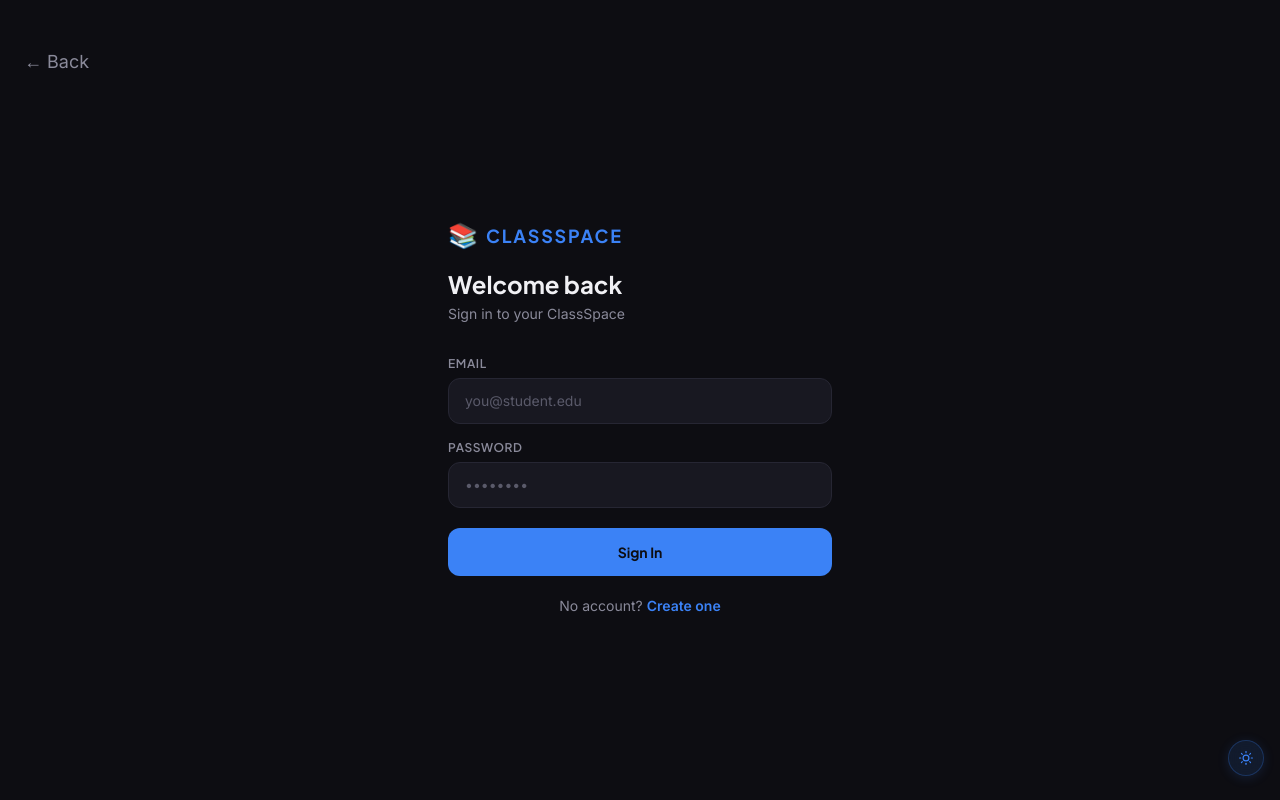
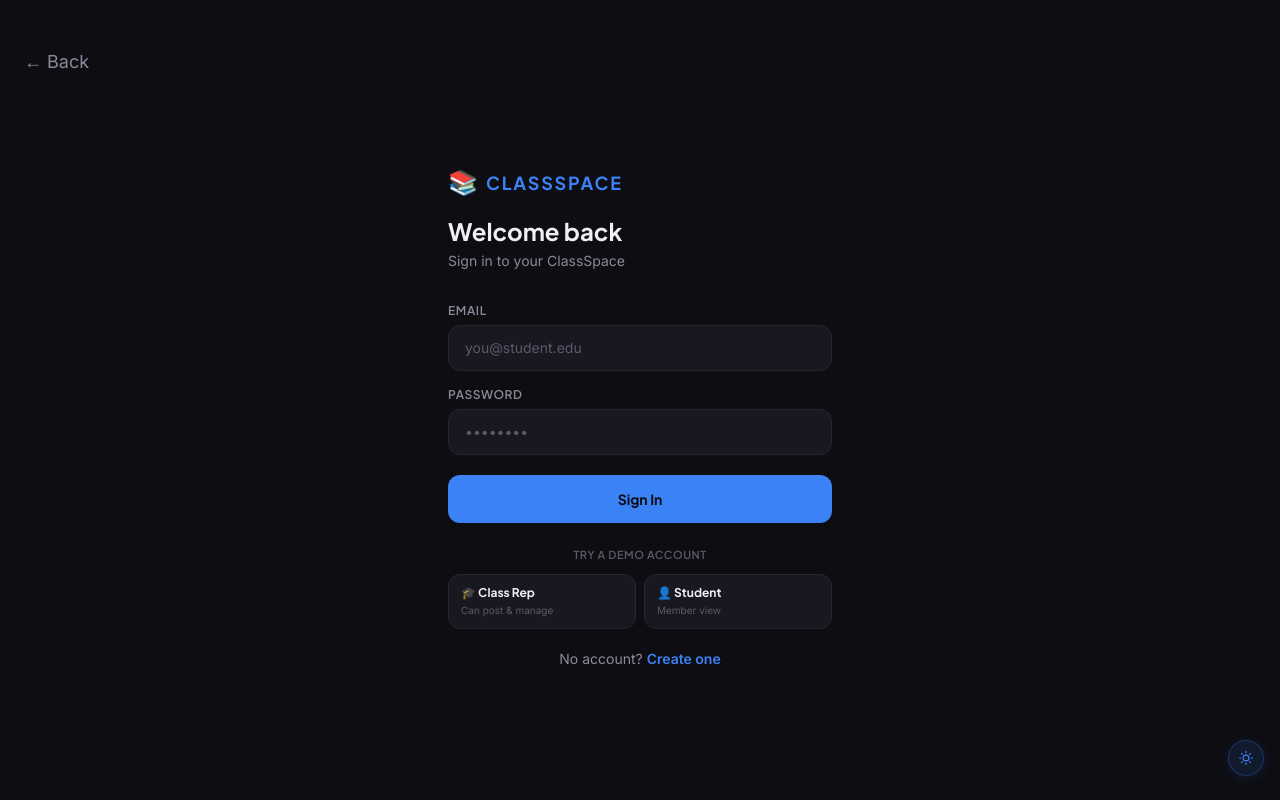
Before and after one commit to ChristianSmart72/ClassSpace, a React (Vite) app in the folder client/: page /login in a window 1280 px wide. Built offline with nearby package versions, Linux system fonts and the light colour scheme.

Commit message:
feat: restore demo account quick-fill buttons on login for testing

```diff
--- a/client/src/screens/Login.tsx
+++ b/client/src/screens/Login.tsx
@@ -3,14 +3,37 @@ import { Link, useNavigate } from 'react-router-dom';
 import { useAuthStore } from '../store/authStore';
 import { useSpaceStore } from '../store/spaceStore';
 
+const DEMO_ACCOUNTS = [
+  {
+    label: '🎓 Class Rep',
+    sub: 'Can post & manage',
+    email: 'christian@classspace.app',
+    password: 'demo1234',
+  },
+  {
+    label: '👤 Student',
+    sub: 'Member view',
+    email: 'student@classspace.app',
+    password: 'demo1234',
+  },
+];
+
 export function Login() {
   const [email, setEmail] = useState('');
   const [password, setPassword] = useState('');
   const [error, setError] = useState('');
+  const [filled, setFilled] = useState<string | null>(null);
   const login = useAuthStore(s => s.login);
   const loading = useAuthStore(s => s.loading);
   const joinSpace = useSpaceStore(s => s.joinSpace);
   const navigate = useNavigate();
+
+  const prefill = (account: typeof DEMO_ACCOUNTS[0]) => {
+    setEmail(account.email);
+    setPassword(account.password);
+    setFilled(account.label);
+    setError('');
+  };
 
   const handleSubmit = async (e: React.FormEvent) => {
     e.preventDefault();
@@ -65,7 +88,7 @@ export function Login() {
             <input
               type="email"
               value={email}
-              onChange={(e) => { setEmail(e.target.value); }}
+              onChange={(e) => { setEmail(e.target.value); setFilled(null); }}
               placeholder="you@student.edu"
               autoComplete="email"
               className="w-full bg-app-surface border border-app-border rounded-xl px-4 py-3 text-app-text font-inter text-sm placeholder:text-app-text-faint focus:border-app-accent focus:outline-none transition-colors"
@@ -80,7 +103,7 @@ export function Login() {
             <input
               type="password"
               value={password}
-              onChange={(e) => { setPassword(e.target.value); }}
+              onChange={(e) => { setPassword(e.target.value); setFilled(null); }}
               placeholder="••••••••"
               autoComplete="current-password"
               className="w-full bg-app-surface border border-app-border rounded-xl px-4 py-3 text-app-text font-inter text-sm placeholder:text-app-text-faint focus:border-app-accent focus:outline-none transition-colors"
@@ -97,6 +120,36 @@ export function Login() {
           </button>
         </form>
 
+        <div className="mt-6">
+          <p className="text-app-text-faint text-[11px] font-jakarta font-semibold uppercase tracking-wider text-center mb-2.5">
+            Try a demo account
+          </p>
+          <div className="flex gap-2">
+            {DEMO_ACCOUNTS.map((acc) => (
+              <button
+                key={acc.label}
+                type="button"
+                onClick={() => prefill(acc)}
+                className={`flex-1 rounded-xl border py-2.5 px-3 text-left transition-all duration-200 active:scale-[0.97] ${
+                  filled === acc.label
+                    ? 'border-app-accent bg-app-accent/10'
+                    : 'border-app-border bg-app-surface hover:border-app-accent/40'
+                }`}
+              >
+                <p className={`text-xs font-jakarta font-bold ${filled === acc.label ? 'text-app-accent' : 'text-app-text'}`}>
+                  {acc.label}
+                </p>
+                <p className="text-app-text-faint text-[10px] font-inter mt-0.5">{acc.sub}</p>
+              </button>
+            ))}
+          </div>
+          {filled && (
+            <p className="text-app-accent text-[11px] font-inter text-center mt-2">
+              ✓ Credentials filled — tap Sign In
+            </p>
+          )}
+        </div>
+
         <p className="text-app-text-dim text-sm font-inter text-center mt-5">
           No account?{' '}
           <Link to="/register" className="text-app-accent font-semibold">Create one</Link>
```
